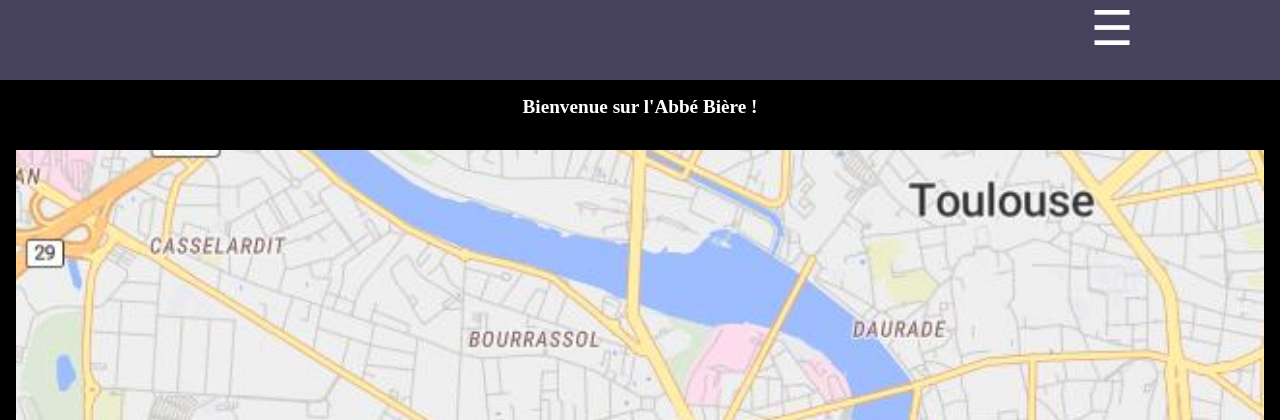
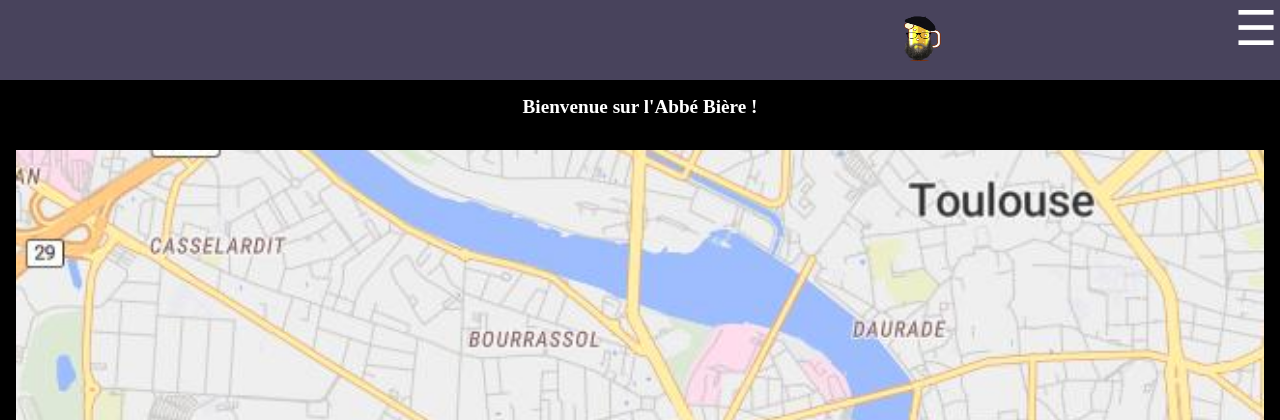
Before and after one commit to nicopierresanchez/l-abb-bi-re, a PHP site: page / in a window 1280 px wide. Shown: the top 420 px of the page. Run offline with PHP 8.4, Linux system fonts and the light colour scheme.

Commit message:
add logo

```diff
--- a/index.html
+++ b/index.html
@@ -10,6 +10,7 @@
 <body>
     <header>
        <nav>
+        <img src="img/logo.png" alt="logo">
         <label for="toggle">☰</label>
         <input type="checkbox" id="toggle">
         <ul class="burger_menu">
--- a/style.css
+++ b/style.css
@@ -8,55 +8,47 @@
     /* style header*/
     nav
     {
+        display: flex;
+        flex-direction: row;
         width: 100%;
         height: 5rem;
         background: #48435C;
     }
-
+    nav img{
+        height: 5rem;
+        width: 7rem;
+        margin: auto;
+        margin-right: 20%;
+        padding: 0%;
+    }
     nav ul
     {
+        margin-top: 5rem;
         padding-left: 0%;
-        display: flex;
         width: 100vw;
         justify-content: space-around;
         position: absolute;
-    }
-
-    nav ul li {
-        display: flex;
-
-    }
-
-    nav ul li a
-    {
-        display: flex;
         align-items: center;
-        text-align: center;
-        height: 5rem;
-        text-decoration: none;
-        font-family: Arial, sans-serif;
-        color: white;
-
-    }
-
-    nav ul li a:hover
-    {
-        background: #5A5766
-    }
-
-    label, #toggle
-    {
-        display: none;
-    }
-    nav ul
-    {
         display: none;
         flex-direction: column;
         background: #48435C;
         height: 220px;
     }
-    nav ul li {
+    nav li{
+        list-style-type: none;
+    }
+    nav ul li a
+    {
+        height: 5rem;
+        text-decoration: none;
+        font-family: Arial, sans-serif;
+        color: white;
         margin: 0 auto;
+    }
+
+    #toggle
+    {
+        display: none;
     }
 
     label
@@ -64,8 +56,6 @@
         width: 3rem;
         display: flex;
         justify-content: center;
-        align-items: center;
-        margin-left: 85%;
         font-size: 3rem;
         color: white;
         cursor: pointer;
```
